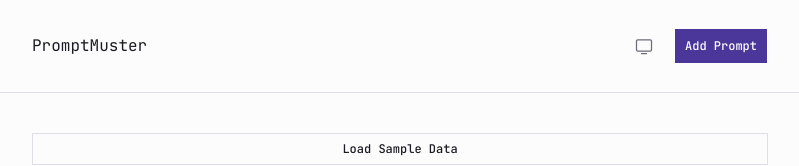
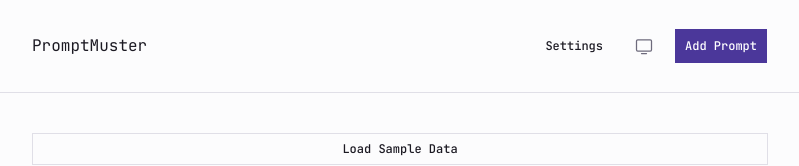
Before and after one commit to shenba1712/prompt-muster, a Next.js app: page /prompts in a window 1280 px wide. Shown: the top 166 px of the page, without its empty margins (240-1039 px from the left). Built offline with nearby package versions, Linux system fonts and the light colour scheme; no server answers.

Commit message:
feat: settings page

```diff
--- /dev/null
+++ b/src/app/layout.module.css
@@ -0,0 +1,24 @@
+.page {
+  display: flex;
+  flex-direction: column;
+  align-items: center;
+  min-height: 100vh;
+  background-color: var(--background);
+}
+
+.main {
+  display: flex;
+  flex: 1;
+  flex-direction: column;
+  width: 100%;
+  max-width: 800px;
+  gap: 1.5rem;
+  background-color: var(--card);
+  padding: 2.5rem 2rem;
+}
+
+@media (max-width: 600px) {
+  .main {
+    padding: 1.5rem 1.25rem;
+  }
+}
--- a/src/app/layout.tsx
+++ b/src/app/layout.tsx
@@ -2,9 +2,11 @@ import type { Metadata, Viewport } from 'next';
 import { cookies } from 'next/headers';
 import { Geist, Geist_Mono, JetBrains_Mono } from 'next/font/google';
 import './globals.css';
+import styles from './layout.module.css';
 import { cn } from '@/lib/utils';
 import { THEME_COOKIE_NAME } from '@/lib/theme';
 import PromptProvider from '@/context/PromptProvider';
+import Header from '@/components/Header';
 
 const jetbrainsMono = JetBrains_Mono({
   subsets: ['latin'],
@@ -80,7 +82,12 @@ export default async function RootLayout({
       )}
     >
       <body>
-        <PromptProvider>{children}</PromptProvider>
+        <PromptProvider>
+          <div className={styles.page}>
+            <Header />
+            <main className={styles.main}>{children}</main>
+          </div>
+        </PromptProvider>
       </body>
     </html>
   );
--- a/src/app/prompts/layout.tsx
+++ /dev/null
@@ -1,16 +0,0 @@
-import type { JSX } from 'react';
-import Header from '@/components/Header';
-import styles from './page.module.css';
-
-export default function PromptsLayout({
-  children,
-}: Readonly<{
-  children: React.ReactNode;
-}>): JSX.Element {
-  return (
-    <div className={styles.page}>
-      <Header />
-      <main className={styles.main}>{children}</main>
-    </div>
-  );
-}
--- a/src/app/prompts/page.module.css
+++ b/src/app/prompts/page.module.css
@@ -1,22 +1,3 @@
-.page {
-  display: flex;
-  flex-direction: column;
-  align-items: center;
-  min-height: 100vh;
-  background-color: var(--background);
-}
-
-.main {
-  display: flex;
-  flex: 1;
-  flex-direction: column;
-  width: 100%;
-  max-width: 800px;
-  gap: 1.5rem;
-  background-color: var(--card);
-  padding: 2.5rem 2rem;
-}
-
 .error {
   width: 100%;
   padding: 0.75rem 1rem;
@@ -32,9 +13,3 @@
 :global(.dark) .error {
   background: color-mix(in oklch, var(--destructive) 20%, transparent);
 }
-
-@media (max-width: 600px) {
-  .main {
-    padding: 1.5rem 1.25rem;
-  }
-}
--- /dev/null
+++ b/src/app/settings/page.tsx
@@ -0,0 +1,15 @@
+import type { JSX } from 'react';
+import { Card, CardContent, CardHeader, CardTitle } from '@/components/ui/card';
+
+export default function SettingsPage(): JSX.Element {
+  return (
+    <Card>
+      <CardHeader>
+        <CardTitle>Settings</CardTitle>
+      </CardHeader>
+      <CardContent>
+        <p className="text-sm text-muted-foreground">Coming soon.</p>
+      </CardContent>
+    </Card>
+  );
+}
--- a/src/components/Header.tsx
+++ b/src/components/Header.tsx
@@ -9,6 +9,12 @@ export default function Header(): JSX.Element {
     <header className={styles.header}>
       <h1>PromptMuster</h1>
       <div className="flex items-center gap-2">
+        <Link
+          href="/settings"
+          className={buttonVariants({ variant: 'ghost', size: 'lg' })}
+        >
+          Settings
+        </Link>
         <ThemeToggle />
         <Link
           href="/prompts/new"
```
Also changed, not shown: 2 other files (tests, documents, lock files or other folders).
